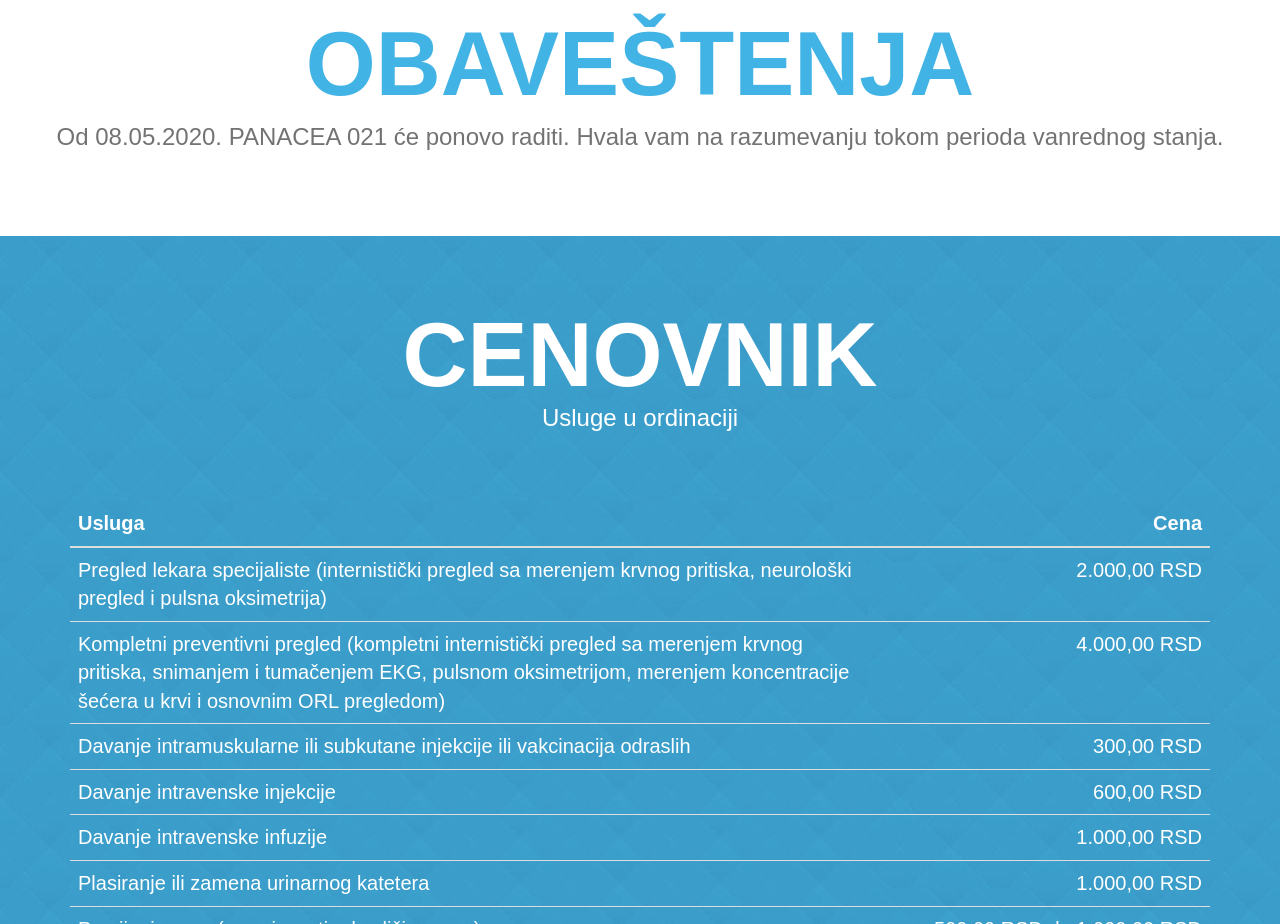
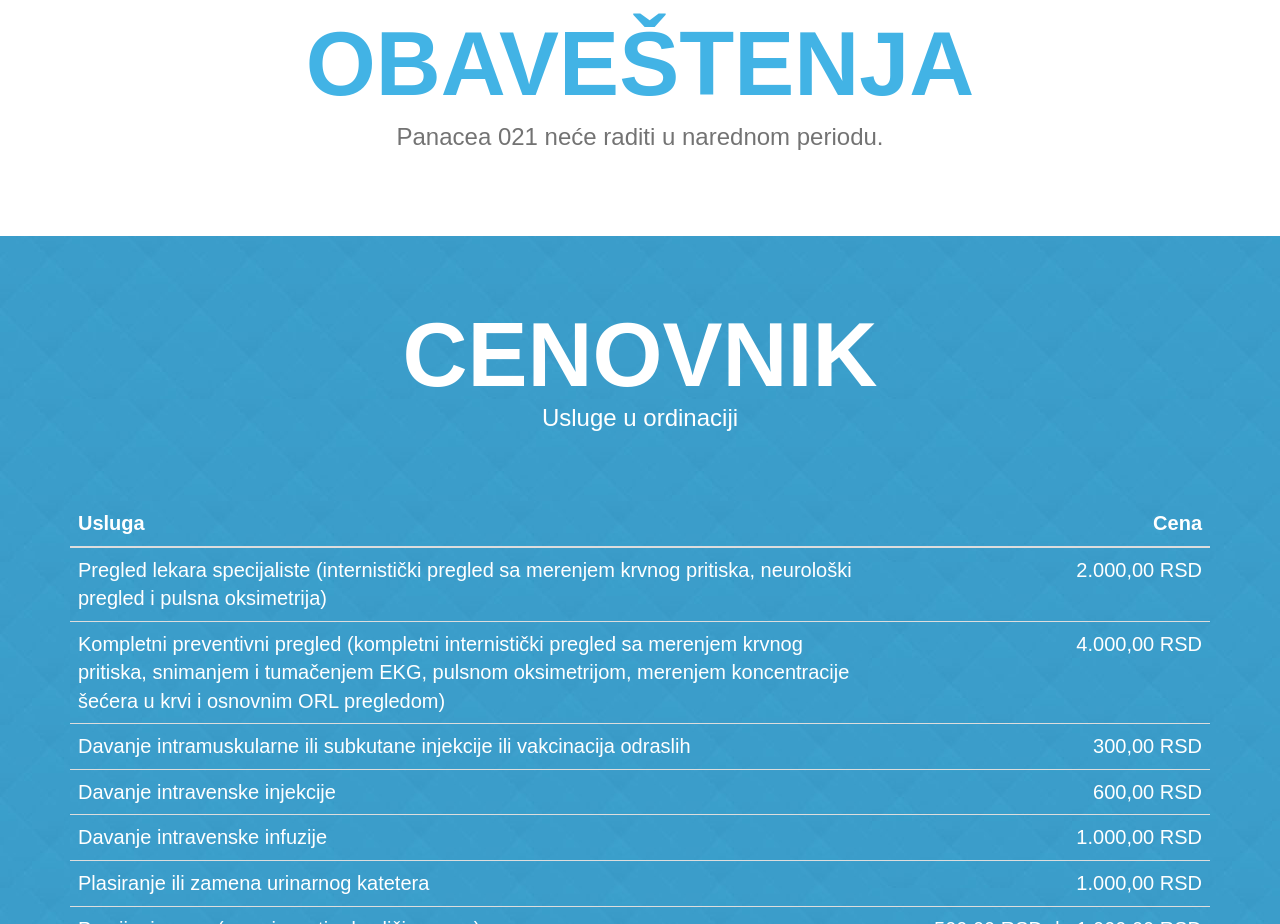
Before and after one commit to panacea021/panacea021.github.io, a plain HTML site: page index.html in a window 1280 px wide. Shown: the part 1620-2544 px from the top of the page. Drawn offline with nearby package versions, Linux system fonts and the light colour scheme; a web font is replaced by a local one.

Commit message:
Update index.html

```diff
--- a/index.html
+++ b/index.html
@@ -153,7 +153,7 @@
 		<div class="container">
 			<div class="row">
 				<h2>Obaveštenja</h2>
-				<h4>Od 08.05.2020. PANACEA 021 će ponovo raditi. Hvala vam na razumevanju tokom perioda vanrednog stanja.<h4>
+				<h4>Panacea 021 neće raditi u narednom periodu.<h4>
 			</div>
 		</div>
 	</section><!-- end of about section -->
```
